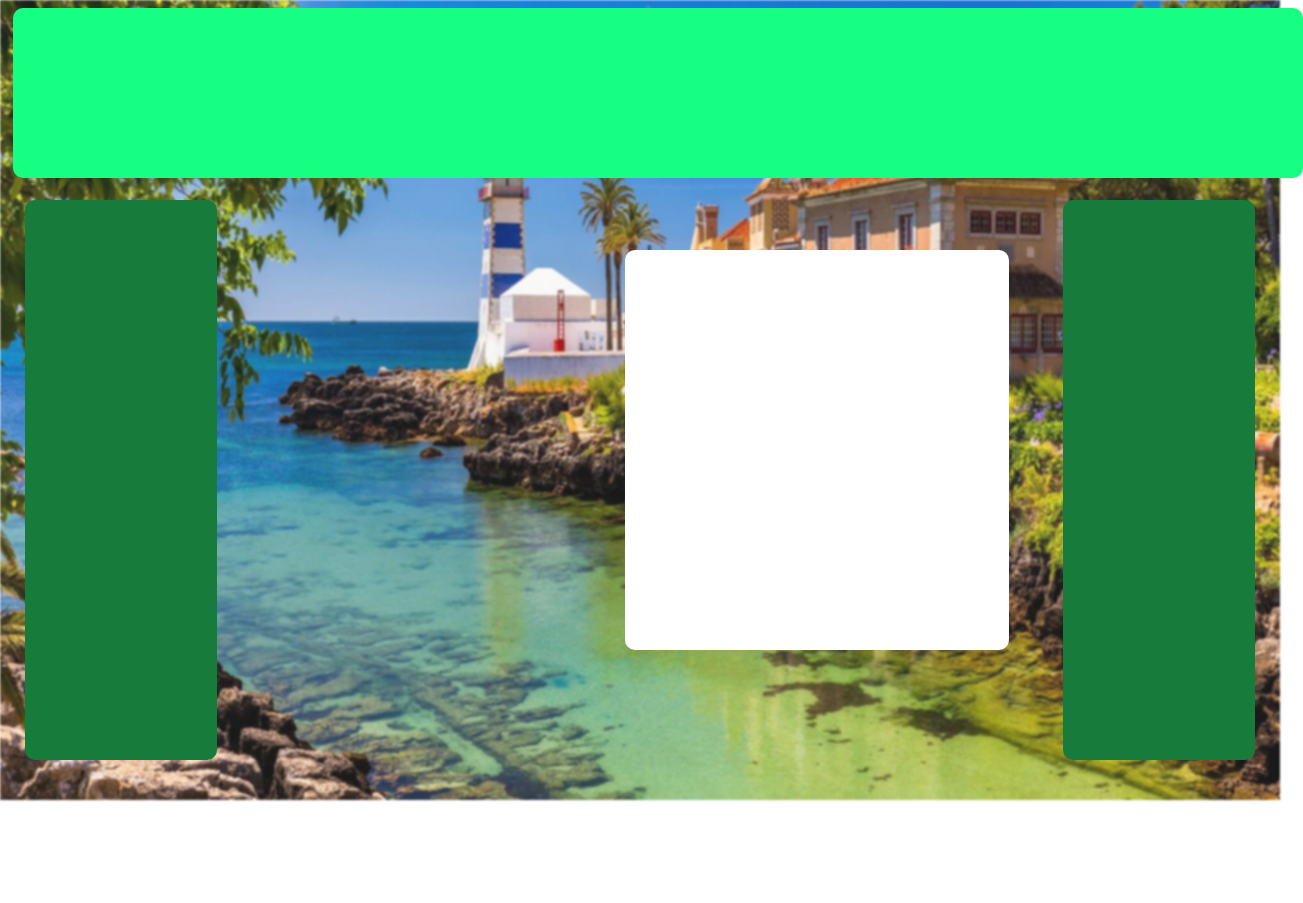
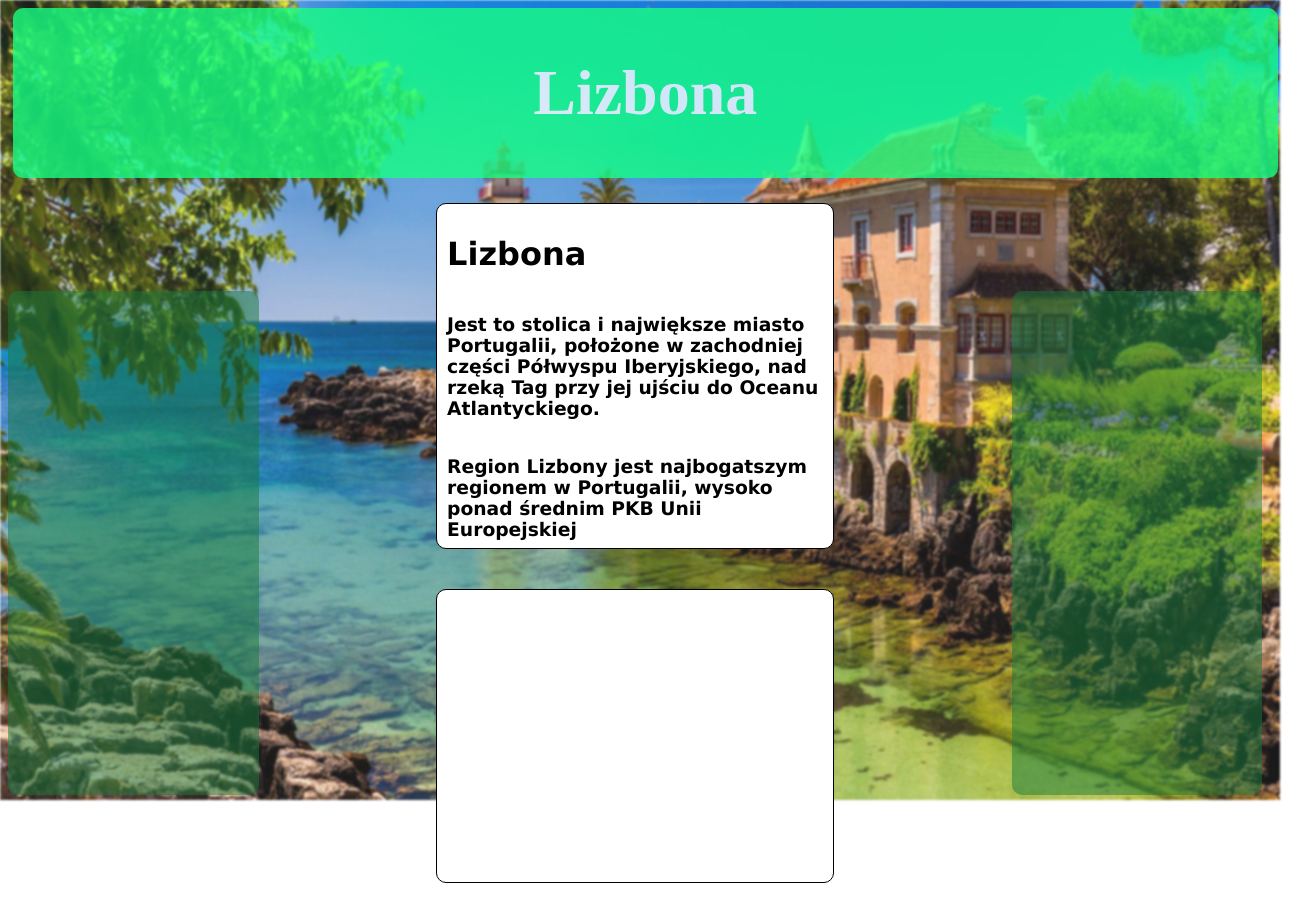
Before and after one commit to boxboks/Lizbona, a plain HTML site: page html/strona_glowna.html in a window 1280 px wide. Shown: the whole page, 1303 px wide, since content can reach past the window. Before the commit the page ends 808 px from the top, so only its background shows below. Drawn offline with Linux system fonts and the light colour scheme.

Commit message:
układ i tekst

```diff
--- a/html/strona_glowna.html
+++ b/html/strona_glowna.html
@@ -9,18 +9,26 @@
 <body>
     <img id="background" src="..\assets\lizbona.jpg" alt="" width="1925">
 
-    <div class="naglowek"></div>
+    <div class="naglowek">
+        <h1>Lizbona</h1>
+    </div>
 
     <div class="pozycjonowanie">
+        <div class="left">
+            <div class="zdjecia1"></div>
+        </div>
+        <div class="center">
+            <div class="opis_miasta">
+                <h1>Lizbona</h1>
+                <h3>Jest to stolica i największe miasto Portugalii, położone w zachodniej części Półwyspu Iberyjskiego, nad rzeką Tag przy jej ujściu do Oceanu Atlantyckiego.</h3>
+                <h3>Region Lizbony jest najbogatszym regionem w Portugalii, wysoko ponad średnim PKB Unii Europejskiej</h3>
+            </div>
 
-    <div class="zdjecia1"></div>
-
-    <div class="zdjecia2"></div>
-
-    <div class="opis_miasta"></div>
-
-    <div class="komentarze"></div>
-
+            <div class="komentarze"></div>
+        </div>
+        <div class="right">
+            <div class="zdjecia2"></div>
+        </div>
     </div>
 </body>
 </html>
--- a/scss/style.scss
+++ b/scss/style.scss
@@ -1,13 +1,37 @@
 html, body{
     height: 100%;
-    width: 100%;
-
-
-
-
+    width: 99%;
 }
 
 .pozycjonowanie{
+    display: flex;
+    height: 90%;
+    width: 100%;
+}
+
+.left{
+    display: flex;
+    justify-content: center;
+    align-items: center;
+    height: 100%;
+    width: 20%;
+}
+
+.right{
+    display: flex;
+    justify-content: center;
+    align-items: center;
+    height: 100%;
+    width: 20%;
+}
+
+.center{
+    display: flex;
+    justify-content: space-between;
+    align-items: center;
+    flex-direction: column;
+    height: 100%;
+    width: 60%;
 }
 
 #background{
@@ -15,7 +39,6 @@ html, body{
     height: 100%;
     width: 100%;
     position: fixed;
-
     top:0px;
     left:0px;
 
@@ -31,14 +54,18 @@ html, body{
     margin: 5px;
     padding: 5px;
     border-radius: 10px;
+    opacity: 0.8;
+    color: white;
+    font-size: xx-large;
+    text-align: center;
 }
 
 .zdjecia1{
     height: 70%;
-    width: 15%;
+    width: 100%;
     border-radius: 10px;
+    display: flex;
 
-    position: fixed;
 
     bottom: 40px;
     left: 25px;
@@ -46,14 +73,17 @@ html, body{
     margin: 0px;
     padding: 0px;
     background-color: rgb(22, 123, 59);
+
+    opacity: 0.5;
 }
 
 .zdjecia2{
     height: 70%;
-    width: 15%;
+    width: 100%;
     border-radius: 10px;
 
-    position: fixed;
+    display: flex;
+
 
     bottom: 40px;
     right: 25px;
@@ -62,32 +92,36 @@ html, body{
     padding: 0px;
     background-color: rgb(22, 123, 59);
 
+    opacity: 0.5;
 }
 
 .opis_miasta{
-    height: 50%;
-    width: 30%;
+    height: 45%;
+    width: 50%;
     border-radius: 10px;
 
-    margin: 0px;
-    padding: 0px;
+    margin: 20px;
+    padding: 10px;
     background-color: white;
 
-    position: fixed;
+    display: flex;
+    text-align: left;
+    flex-direction: column;
+    border: 1px solid black;
 
-    top: 250px;
-    left: 625px;
+    font-family: Verdana, Geneva, Tahoma, sans-serif;
 }
 
     .komentarze{
-    height: 50%;
-    width: 30%;
+    height: 45%;
+    width: 50%;
     border-radius: 10px;
 
-    margin: 0px;
-    padding: 0px;
+    margin: 20px;
+    padding: 10px;
     background-color: white;
 
     display: flex;
-    justify-content: flex-end;
+    flex-wrap: wrap;
+    border: 1px solid black;
 }
```
Also changed, not shown: css/style.css, 1 other file.
